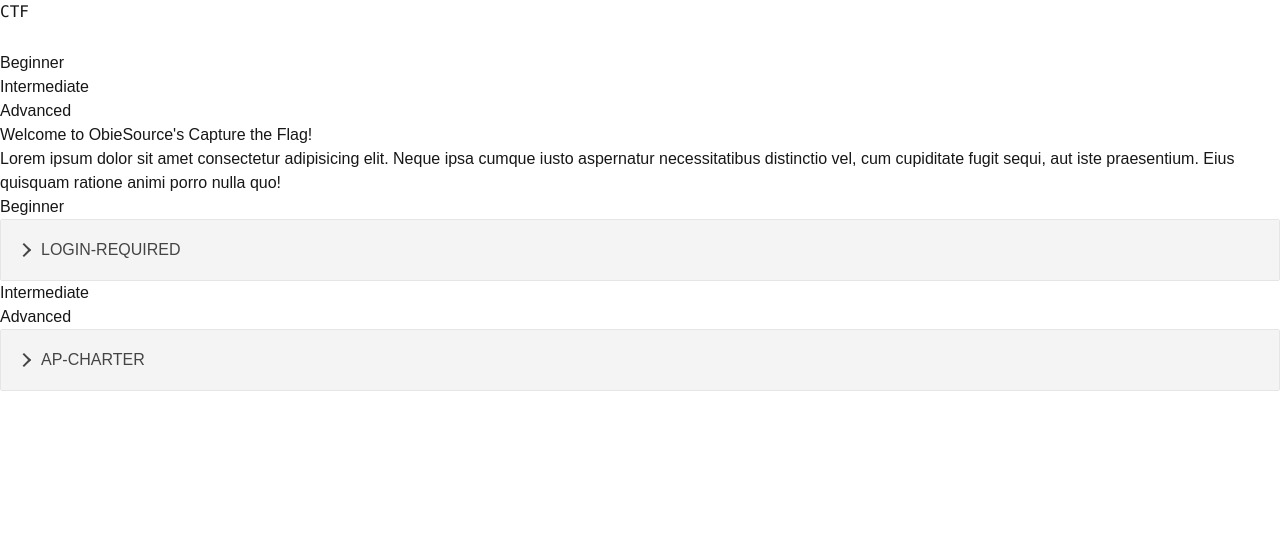
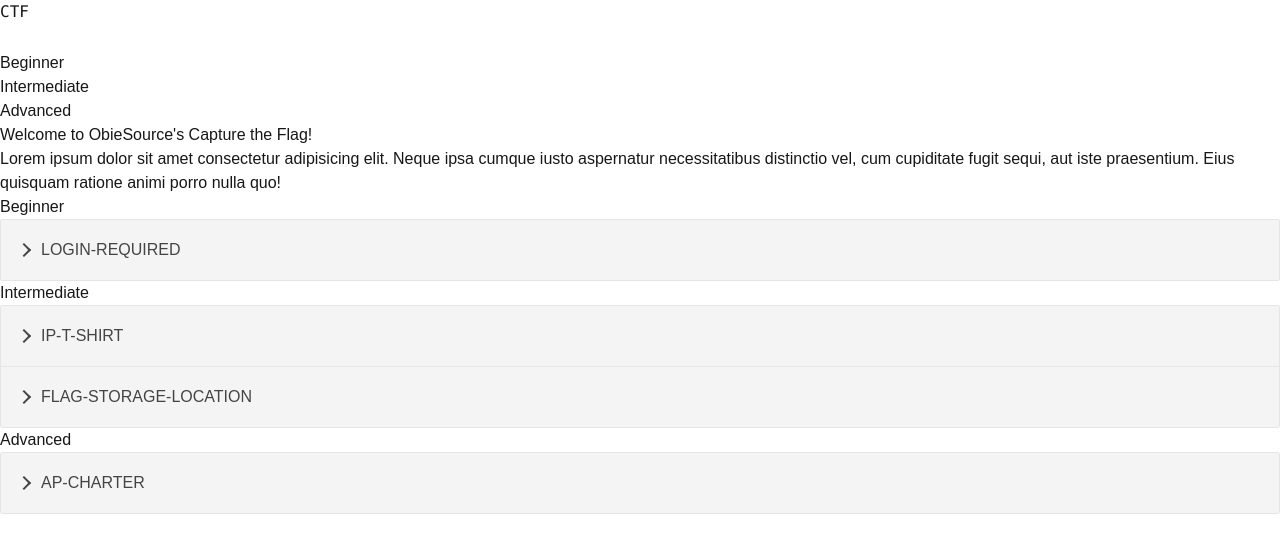
Before and after one commit to ObieSource/capturetheflag, a Next.js app: page / in a window 1280 px wide. Shown: the top 552 px of the page. Built offline with nearby package versions, Linux system fonts and the light colour scheme.

Commit message:
fix typos

```diff
--- a/src/app/page.tsx
+++ b/src/app/page.tsx
@@ -26,7 +26,7 @@
       </SimpleAccordion>
 
       <h1 className="font-bold text-xl">Intermediate</h1>
-      <SimpleAccordion headers={["IP-T-SHIRT", "FLAG-STORAGE-LOCATION", "EMPTY-PAGE"]} allowMultipleExpanded allowZeroExpanded>
+      <SimpleAccordion headers={["IP-T-SHIRT", "FLAG-STORAGE-LOCATION"]} allowMultipleExpanded allowZeroExpanded>
         <div>
           <p className="pt-5">
             In this challenge, you'll get to view the magnificent CS department T-shirt
@@ -40,7 +40,7 @@
         </div>
         <div>
           <p className="pt-5">
-            We don't have a link for you for this challenge. But maybe don't need us to tell you. What
+            We don't have a link for you for this challenge. But maybe you don't need it.
           </p>
 
           <Flagger challenge="FLAG-STORAGE-LOCATION" />
```
